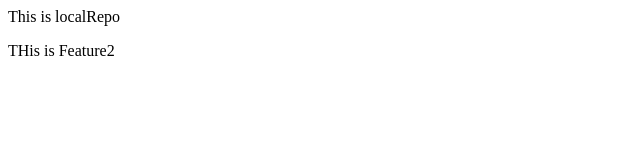
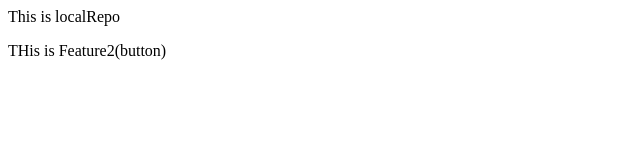
Before and after one commit to Hoshang-Warfade/LocalRepo, a plain HTML site: page index.html in a window 1280 px wide. Shown: the full height of the page, 0-640 px from the left. Drawn offline with Linux system fonts and the light colour scheme.

Commit message:
add button

```diff
--- a/index.html
+++ b/index.html
@@ -1,2 +1,2 @@
 <p>This is localRepo</p>
-<p> THis is Feature2</p>
+<p> THis is Feature2(button)</p>
```
